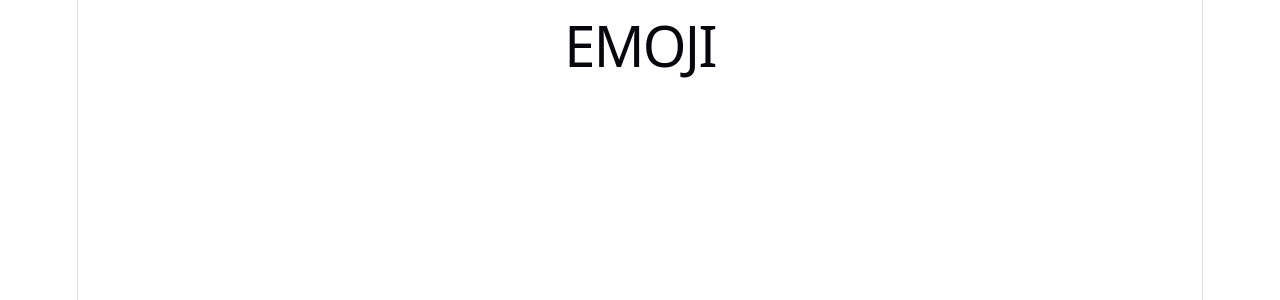
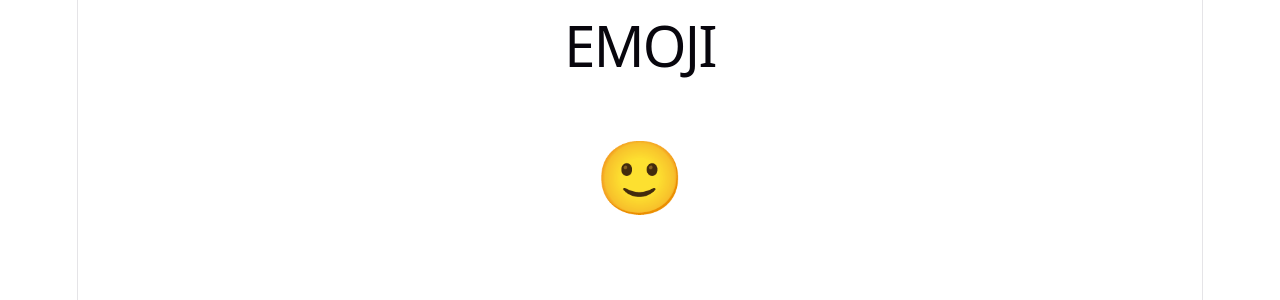
Before and after one commit to ufjf-dcc207/ufjf-dcc207-2026-3-a-atv06-duanzin, a React (Vite) app: page / in a window 1280 px wide. Shown: the top 300 px of the page. Built offline with nearby package versions, Linux system fonts and the light colour scheme.

Commit message:
cria elemento emoji

```diff
--- a/src/App.tsx
+++ b/src/App.tsx
@@ -1,5 +1,11 @@
+import Emoji from "./Emoji"
+
 function App() {
-  return (<h1>EMOJI</h1>)
+  return (
+  <>
+    <h1>EMOJI</h1>
+    <Emoji />
+  </>)
 }
 
 export default App
--- /dev/null
+++ b/src/Emoji.css
@@ -0,0 +1,4 @@
+.emoji {
+    font-size: 4em;
+    margin: 1em;
+}
--- /dev/null
+++ b/src/Emoji.tsx
@@ -0,0 +1,7 @@
+import "./Emoji.css"
+
+export default function Emoji() {
+    return (
+    <div className="emoji">🙂</div>
+    )
+}
```
